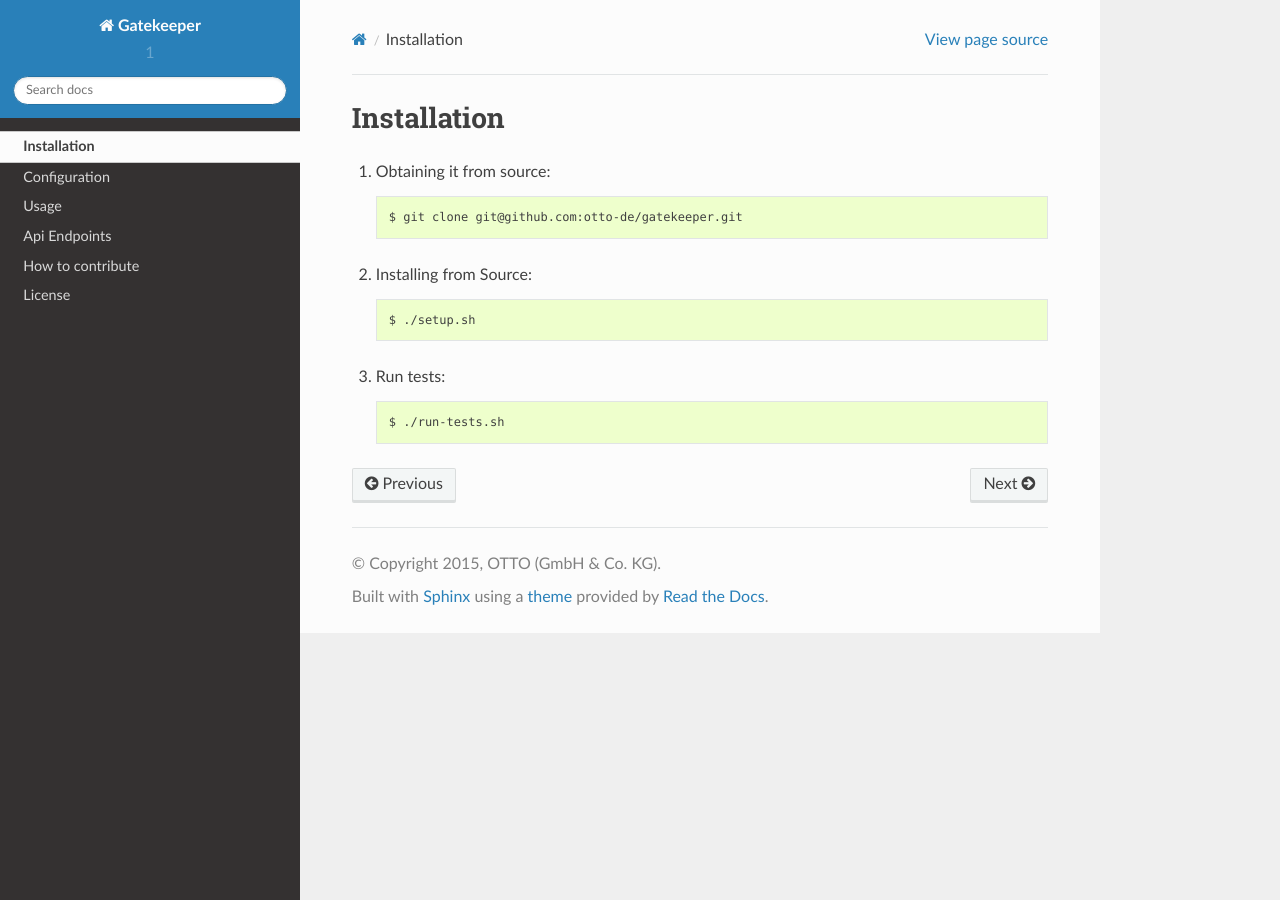
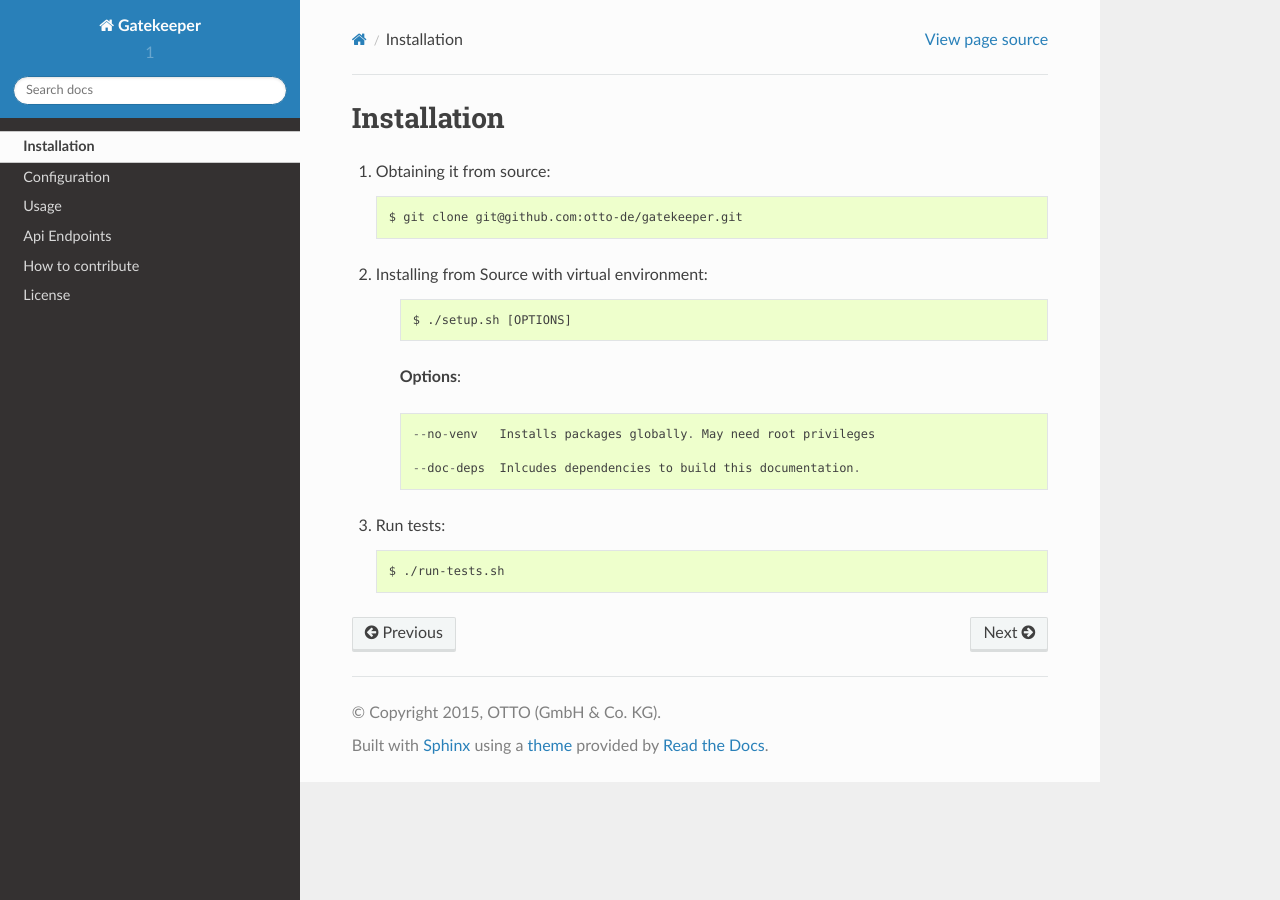
Before and after one commit to otto-de/gatekeeper, a Sphinx documentation site: the page built from docs/install.rst, in a window 1280 px wide. Built offline with Sphinx 7.4.7 and the Read the Docs theme 2.0.0, drawn with Linux system fonts in a browser that asks for light colours.

Commit message:
Updates documentation to reflect changes in run.sh and setup.sh

```diff
--- a/docs/install.rst
+++ b/docs/install.rst
@@ -1,16 +1,27 @@
 Installation
 ============
 
+.. role:: bash(code)
+   :language: bash
+
 1. Obtaining it from source::
 
-    $ git clone git@github.com:otto-de/gatekeeper.git
+        $ git clone git@github.com:otto-de/gatekeeper.git
 
 
-2. Installing from Source::
+2. Installing from Source with virtual environment:
 
-    $ ./setup.sh
+    .. code::
+
+        $ ./setup.sh [OPTIONS]
+
+    **Options**::
+
+        --no-venv   Installs packages globally. May need root privileges
+
+        --doc-deps  Inlcudes dependencies to build this documentation.
 
 
 3. Run tests::
 
-    $ ./run-tests.sh
+        $ ./run-tests.sh
```
Also changed, not shown: docs/index.rst (+12 -2 lines).
